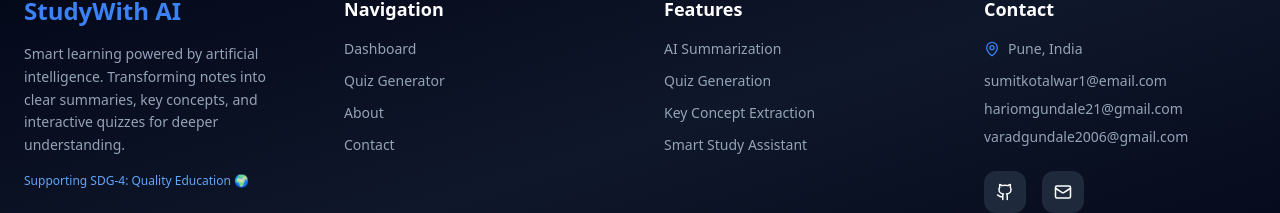
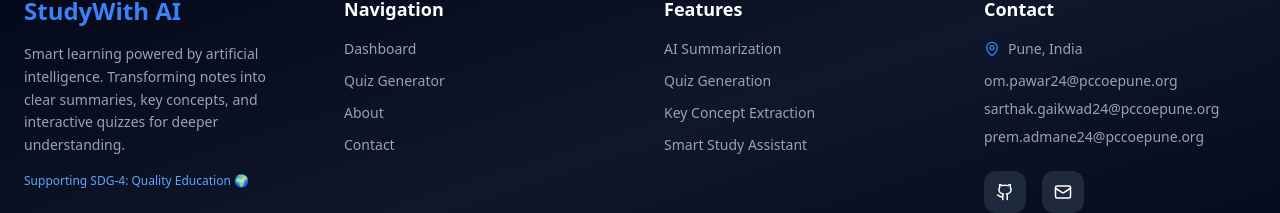
Before and after one commit to HariomGundale/Study-with-Ai, a Next.js app: page / in a window 1280 px wide. Shown: the part 1720-1933 px from the top of the page. Built offline with nearby package versions, Linux system fonts and the light colour scheme.

Commit message:
Replace email addresses in footer
Updated email addresses in the footer component.

```diff
--- a/app/components/footer.tsx
+++ b/app/components/footer.tsx
@@ -90,13 +90,13 @@ export default function Footer() {
 
           <div className="text-slate-400 text-sm space-y-2 mb-6 break-words">
             <p className="truncate sm:whitespace-normal">
-              sumitkotalwar1@email.com
+              om.pawar24@pccoepune.org
             </p>
             <p className="truncate sm:whitespace-normal">
-              hariomgundale21@gmail.com
+              sarthak.gaikwad24@pccoepune.org
             </p>
             <p className="truncate sm:whitespace-normal">
-              varadgundale2006@gmail.com
+              prem.admane24@pccoepune.org
             </p>
           </div>
 
```
